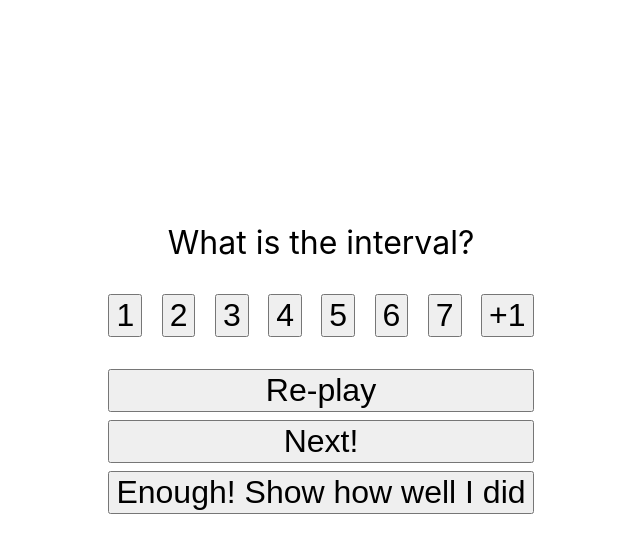
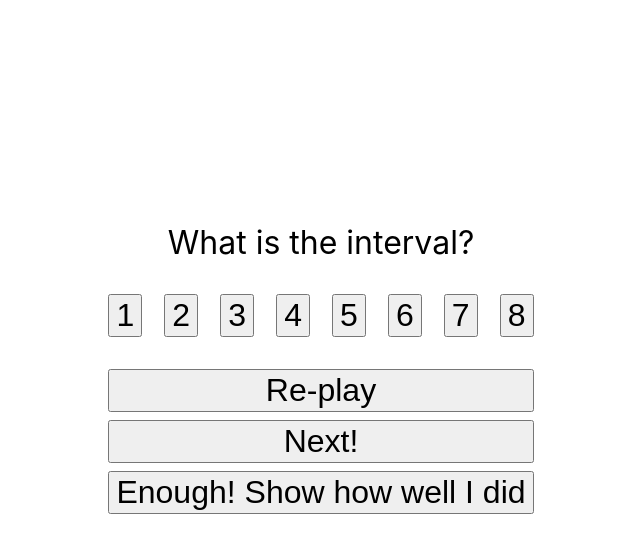
Before and after one commit to yuriteixeira/ear-training, a React (Create React App) app: page / in a window 1280 px wide. Both pictures are taken after a click on the button "Press to START!". Shown: the top 552 px of the page, without its empty margins (319-959 px from the left). Built offline with nearby package versions, Linux system fonts and the light colour scheme.

Commit message:
wip: records

```diff
--- a/package.json
+++ b/package.json
@@ -35,6 +35,9 @@
     ]
   },
   "devDependencies": {
-    "gh-pages": "^3.1.0"
+    "@spotify/eslint-config": "^8.1.1",
+    "@spotify/prettier-config": "^8.0.0",
+    "gh-pages": "^3.1.0",
+    "prettier": "^2.1.2"
   }
 }
--- a/src/App.css
+++ b/src/App.css
@@ -38,3 +38,24 @@
   width: 100%;
   margin-bottom: 0.5rem;
 }
+
+.app .stats {
+  text-align: left;
+  font-size: 1rem;
+}
+
+.app .stats table {
+  border: 1px solid black;
+  border-collapse: collapse;
+  width: 100%;
+}
+
+.app .stats td {
+  border: 1px solid black;
+  padding: 0.5rem;
+  text-align: left;
+}
+
+.app .choice-feedback button {
+  font-size: 1.25rem;
+}
--- a/src/App.jsx
+++ b/src/App.jsx
@@ -1,43 +1,47 @@
-import React, {useState} from 'react';
-import './App.css';
+import React, { useState } from "react";
+import "./App.css";
 import {
   addQuestion,
   collectStats,
   getGameProps,
   initEngine,
-} from './engine.js'
-import {StartHeader} from "./StartHeader";
-import {QuestionsForm} from "./QuestionsForm";
-import {ChoiceFeedback} from "./ChoiceFeedback";
-import {EndFeedbackWithStats} from "./EndFeedbackWithStats";
+} from "./engine.js";
+import { StartHeader } from "./StartHeader";
+import { QuestionsForm } from "./QuestionsForm";
+import { ChoiceFeedback } from "./ChoiceFeedback";
+import { EndFeedbackWithStats } from "./EndFeedbackWithStats";
+
+let nextQuestionTimeout;
 
 function App() {
   const [game, setGameState] = useState({});
   const [stats, setStatsState] = useState({});
   const gameProps = getGameProps(game);
 
-  console.debug({gameState: game, gameProps, stats});
+  console.debug(game.questions && game.questions.length > 0 && game.questions[0]);
 
-  const {hasGameStarted, hasGameEnded, question, hasMadeChoice, isChoiceCorrect} = gameProps;
+  const {
+    hasGameStarted,
+    hasGameEnded,
+    question,
+    hasMadeChoice,
+    isChoiceCorrect,
+  } = gameProps;
 
   function render() {
     return (
       <div className="app">
-        {!hasGameStarted &&
-          <StartHeader {...{start}} />
-        }
+        {!hasGameStarted && <StartHeader {...{ start }} />}
 
-        {hasGameStarted && !hasMadeChoice &&
-          <QuestionsForm {...{answer, question, skipQuestion, end}} />
-        }
+        {hasGameStarted && !hasMadeChoice && (
+          <QuestionsForm {...{ answer, question, nextQuestion, end }} />
+        )}
 
-        {hasGameStarted && hasMadeChoice &&
-          <ChoiceFeedback {...{isChoiceCorrect}} />
-        }
+        {hasGameStarted && hasMadeChoice && (
+          <ChoiceFeedback {...{ isChoiceCorrect, question, end }} />
+        )}
 
-        {hasGameEnded &&
-          <EndFeedbackWithStats {...{stats}} />
-        }
+        {hasGameEnded && <EndFeedbackWithStats {...{ stats }} />}
       </div>
     );
   }
@@ -47,7 +51,7 @@ function App() {
       start: Date.now(),
       questions: [],
       end: undefined,
-    }
+    };
   }
 
   async function start() {
@@ -55,33 +59,40 @@ function App() {
     const newGame = resetGame();
     await addQuestion(newGame, setGameState);
 
-    console.debug('START');
+    console.debug("START");
   }
 
-  async function skipQuestion() {
+  async function nextQuestion() {
     await addQuestion(game, setGameState);
-    console.debug('SKIP QUESTION');
+    console.debug("SKIP QUESTION");
   }
 
   function answer(element) {
     game.questions[0].choice = Number(element.target.value);
     game.questions[0].end = Date.now();
-    setGameState({...game});
+    setGameState({ ...game });
 
-    setTimeout(skipQuestion, 2000);
+    nextQuestionTimeout = setTimeout(nextQuestion, 3000);
 
-    console.debug('ANSWER');
+    console.debug("ANSWER");
   }
 
-  function end() {
+  function end(isDuringQuestion = true) {
     game.end = Date.now();
+
+    if (isDuringQuestion) {
+      game.questions.shift();
+    } else {
+      clearTimeout(nextQuestionTimeout);
+    }
+
     const stats = collectStats(game);
     setStatsState(stats);
 
     game.start = undefined;
-    setGameState({...game});
+    setGameState({ ...game });
 
-    console.debug('END');
+    console.debug("END");
   }
 
   return render();
--- a/src/QuestionsForm.jsx
+++ b/src/QuestionsForm.jsx
@@ -13,16 +13,18 @@ export const QuestionsForm = ({answer, question, skipQuestion, end}) => (
       <button value={4} onClick={answer} disabled={!question.hasPlayed}>5</button>
       <button value={5} onClick={answer} disabled={!question.hasPlayed}>6</button>
       <button value={6} onClick={answer} disabled={!question.hasPlayed}>7</button>
-      <button value={7} onClick={answer} disabled={!question.hasPlayed}>+1</button>
+      <button value={7} onClick={answer} disabled={!question.hasPlayed}>8</button>
     </section>
 
     <section className="other-actions">
       <button onClick={() => playIntervalQuestion(question)} disabled={!question.hasPlayed}>
         Re-play
       </button>
+
       <button onClick={skipQuestion} disabled={!question.hasPlayed}>
         Next!
       </button>
+
       <button onClick={end} disabled={!question.hasPlayed}>
         Enough! Show how well I did
       </button>
--- a/src/engine.js
+++ b/src/engine.js
@@ -23,16 +23,24 @@ export const NOTES = {
 
 export const SCALES = {
   MAJOR: [2, 2, 1, 2, 2, 2, 1],
-}
+};
 
 export function transposedNote(note, octaveFromCentral = 0) {
-  return note + (octaveFromCentral * 12);
+  return note + octaveFromCentral * 12;
 }
 
 export function intervalNote(interval, note, scale = SCALES.MAJOR) {
+  // 0 based index - interval ones is internally 0
   const target = interval - 1;
+
+  // since 0 is the 1st interval, it means it's the same note
   if (target < 0) return note;
-  const intervalSum = scale.reduce((sum, jumps, idx) => idx > target ? sum : sum + jumps, 0);
+
+  // find the note given an interval, based in how many steps/jumps are necessary
+  const intervalSum = scale.reduce(
+    (sum, jumps, idx) => (idx > target ? sum : sum + jumps),
+    0
+  );
   return note + intervalSum;
 }
 
@@ -43,28 +51,36 @@ export function noteInHertz(note) {
 export function initEngine() {
   const context = new AudioContext();
   const oscilator = context.createOscillator();
+  oscilator.type = "triangle";
   oscilator.connect(context.destination);
   oscilator.start(0);
 
   audio = {
-    context, oscilator
-  }
+    context,
+    oscilator,
+  };
 }
 
 export function createIntervalQuestion() {
   const createTonic = () => {
     const direction = !!randomNumber(1) ? 1 : -1;
-    const octave = randomNumber(2) * direction;
-    const noteNumber = randomNumber(Object.keys(NOTES).length - 1);
+    const octave = randomNumber(1) * direction;
+    const noteNumber = randomNumber(11); // 12 possible notes
     const note = transposedNote(noteNumber, octave);
     return { note, octave };
   };
 
   const createInterval = (tonic) => {
     const direction = !!randomNumber(1) ? 1 : -1;
-    const octave = randomNumber(2) * direction;
-    const number = randomNumber(7);
+    const octave = randomNumber(1) * direction;
+    let number = randomNumber(7); // 8 possible intervals to go from one octave to another
     const note = transposedNote(intervalNote(number, tonic.note), octave);
+
+    // In case the frequency is the same after transposing, the interval should be the same
+    if (note === tonic.note) {
+      number = 0;
+    }
+
     return { number, note, octave };
   };
 
@@ -77,26 +93,34 @@ function randomNumber(max) {
   return Math.floor(Math.random() * Math.floor(max + 1));
 }
 
-export async function playIntervalQuestion(intervalQuestion, timePerNote = 500) {
+export async function playIntervalQuestion(
+  intervalQuestion,
+  timePerNote = 750
+) {
   const { tonic, interval } = intervalQuestion;
   await playNote(tonic.note, timePerNote);
   await playNote(interval.note, timePerNote);
 }
 
-export function playNote(note, time = 500) {
-  if (!audio.context || !audio.oscilator) throw new Error('Audio engine not initialised.');
+function playNote(note, time) {
+  if (!audio.context || !audio.oscilator)
+    throw new Error("Audio engine not initialised.");
 
   const noteFrequency = noteInHertz(note);
-  audio.oscilator.frequency.setTargetAtTime(noteFrequency, audio.context.currentTime, 0);
+  audio.oscilator.frequency.setTargetAtTime(
+    noteFrequency,
+    audio.context.currentTime,
+    0
+  );
 
-  return new Promise(resolve => {
+  return new Promise((resolve) => {
     audio.context.resume();
 
     setTimeout(() => {
       audio.context.suspend();
       resolve();
-    }, time)
-  })
+    }, time);
+  });
 }
 
 // TODO: Tests on all new functions below
@@ -107,13 +131,23 @@ export function collectStats(game) {
     totalIncorrect: 0,
     totalCorrect: 0,
     sumTimeToHit: 0,
+    date: game.start,
+    totalTime: game.end - game.start,
   };
 
-  // The last one wasn't answered, so it doesn't count
-  game.questions.pop();
+  console.debug({game});
   if (game.questions.length < 1) return defaults;
 
-  const gameStats = game.questions.reduce((acc, question) => {
+  // We need to revert the array before collecting stats (we
+  // stacked items on top, so we could easily access the last
+  // inserted question through index 0)
+  const questions = game.questions.reverse();
+
+  const savedStats = JSON.parse(localStorage.getItem("stats")) || [];
+
+  const historicalStats = collectHistoricalStats(savedStats);
+
+  const gameStats = questions.reduce((acc, question) => {
     acc.totalQuestions++;
 
     if (question.choice !== question.interval.number) {
@@ -123,27 +157,49 @@ export function collectStats(game) {
 
     acc.totalCorrect++;
 
-    const timeToHit = question.end - question.start;
-    acc.sumTimeToHit = acc.sumTimeToHit + timeToHit;
+    const time = question.end - question.start;
+    acc.sumTimeToHit = acc.sumTimeToHit + time;
 
     const fasterHit = acc.fasterHit && acc.fasterHit.end - acc.fasterHit.start;
     const slowerHit = acc.fasterHit && acc.slowerHit.end - acc.slowerHit.start;
 
-    if (!fasterHit || timeToHit < fasterHit) acc.fasterHit = {...question, timeToHit};
-    if (!slowerHit || timeToHit > slowerHit) acc.slowerHit = {...question, timeToHit};
+    if (!fasterHit || time < fasterHit)
+      acc.fasterHit = { ...question, time };
+
+    if (!slowerHit || time > slowerHit)
+      acc.slowerHit = { ...question, time };
 
     return acc;
   }, defaults);
 
-  gameStats.date = game.start;
-  gameStats.totalTime = game.end - game.start;
-  gameStats.avgTimeToHit = gameStats.totalCorrect && gameStats.sumTimeToHit / gameStats.totalCorrect;
+  gameStats.avgHit = { time: gameStats.totalCorrect && gameStats.sumTimeToHit / gameStats.totalCorrect }
+  localStorage.setItem(
+    "stats",
+    JSON.stringify([...savedStats, gameStats])
+  );
+
+  // Decorate with historical records
+  console.debug({gameStats});
+  gameStats.fasterHit.isRecord = gameStats.fasterHit.time < historicalStats.fasterHit?.time;
+  gameStats.fasterHit.lastRecord = historicalStats.fasterHit;
+  gameStats.slowerHit.isRecord = gameStats.slowerHit.time < historicalStats.slowerHit?.time;
+  gameStats.slowerHit.lastRecord = historicalStats.slowerHit;
+  gameStats.avgHit.isRecord = gameStats.avgHit.time < historicalStats.avgHit?.time
 
   return gameStats;
 }
 
+function collectHistoricalStats(stats) {
+  console.debug({historical: stats});
+  return stats.reduce((acc, stat) => {
+    if (stat.avgHit.time > acc.avgHit?.time) acc.avgHit = stat.avgHit;
+    if (stat.fasterHit.time > acc.fasterHit?.time) acc.fasterHit = stat.fasterHit;
+    return acc;
+  }, {});
+}
+
 export function formatTime(ms) {
-  if (!ms) return '???';
+  if (!ms) return "???";
   const seconds = (ms / 1000).toFixed(2);
   return `${seconds}s`;
 }
@@ -153,21 +209,28 @@ export function getGameProps(game) {
   const hasGameEnded = !!game.end;
 
   const questions = game.questions;
-  const question = (questions && questions.length > 0) ? questions[0] : undefined;
+  const question = questions && questions.length > 0 ? questions[0] : undefined;
   const choice = question?.choice;
   const hasMadeChoice = choice !== undefined;
   const isChoiceCorrect = choice === question?.interval?.number;
-  return {hasGameStarted, hasGameEnded, questions, question, hasMadeChoice, isChoiceCorrect};
+  return {
+    hasGameStarted,
+    hasGameEnded,
+    questions,
+    question,
+    hasMadeChoice,
+    isChoiceCorrect,
+  };
 }
 
 export async function addQuestion(game, setGameState) {
   const newQuestion = createIntervalQuestion();
   game.questions.unshift(newQuestion);
-  setGameState({...game});
+  setGameState({ ...game });
 
   await playIntervalQuestion(game.questions[0]);
 
   game.questions[0].hasPlayed = true;
   game.questions[0].start = Date.now();
-  setGameState({...game});
+  setGameState({ ...game });
 }
```
Also changed, not shown: src/ChoiceFeedback.jsx (+16 -5 lines), src/EndFeedbackWithStats.jsx (+84 -15 lines), src/HistoricalStats.jsx (added, +23 -0 lines), 2 other files (tests, documents, lock files or other folders).
